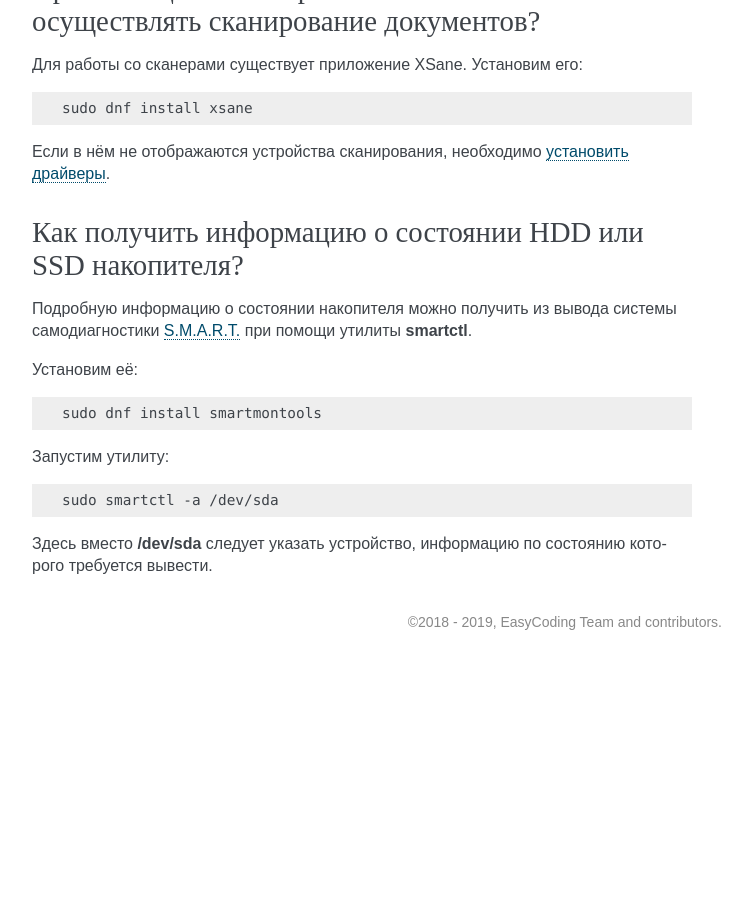
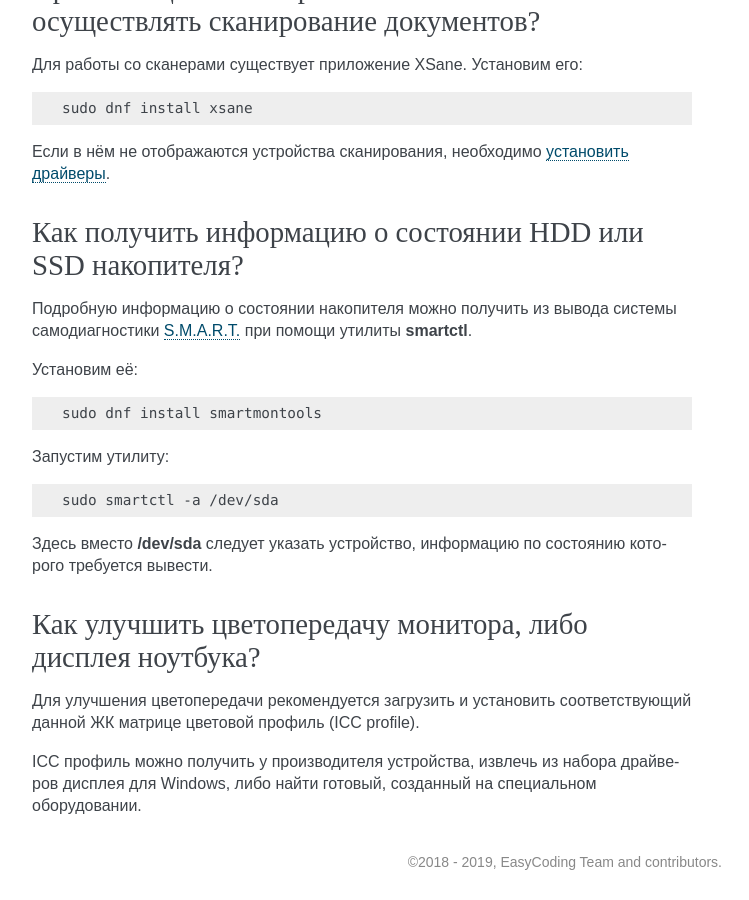
Before and after one commit to RussianFedora/FAQ, a Sphinx documentation site: the page built from source/hardware.rst, in a window 1280 px wide and 900 px high, scrolled down 7800 px. Shown: the whole window, without its empty margins (388-1137 px from the left). Built offline with Sphinx 7.4.7, drawn with Linux system fonts in a browser that asks for light colours; before the commit the page ends 8460 px from its top, so only the background shows below that; some of the changed text lies outside the part shown.

Commit message:
Added question about ICC profiles.

```diff
--- a/source/hardware.rst
+++ b/source/hardware.rst
@@ -453,3 +453,13 @@ Firmware - это бинарный проприетарный блоб, соде
     sudo smartctl -a /dev/sda
 
 Здесь вместо **/dev/sda** следует указать устройство, информацию по состоянию которого требуется вывести.
+
+.. index:: color profile, icc profile, video, display
+.. _icc-profile:
+
+Как улучшить цветопередачу монитора, либо дисплея ноутбука?
+==============================================================
+
+Для улучшения цветопередачи рекомендуется загрузить и установить соответствующий данной ЖК матрице цветовой профиль (ICC profile).
+
+ICC профиль можно получить у производителя устройства, извлечь из набора драйверов дисплея для Windows, либо найти готовый, созданный на специальном оборудовании.
```
